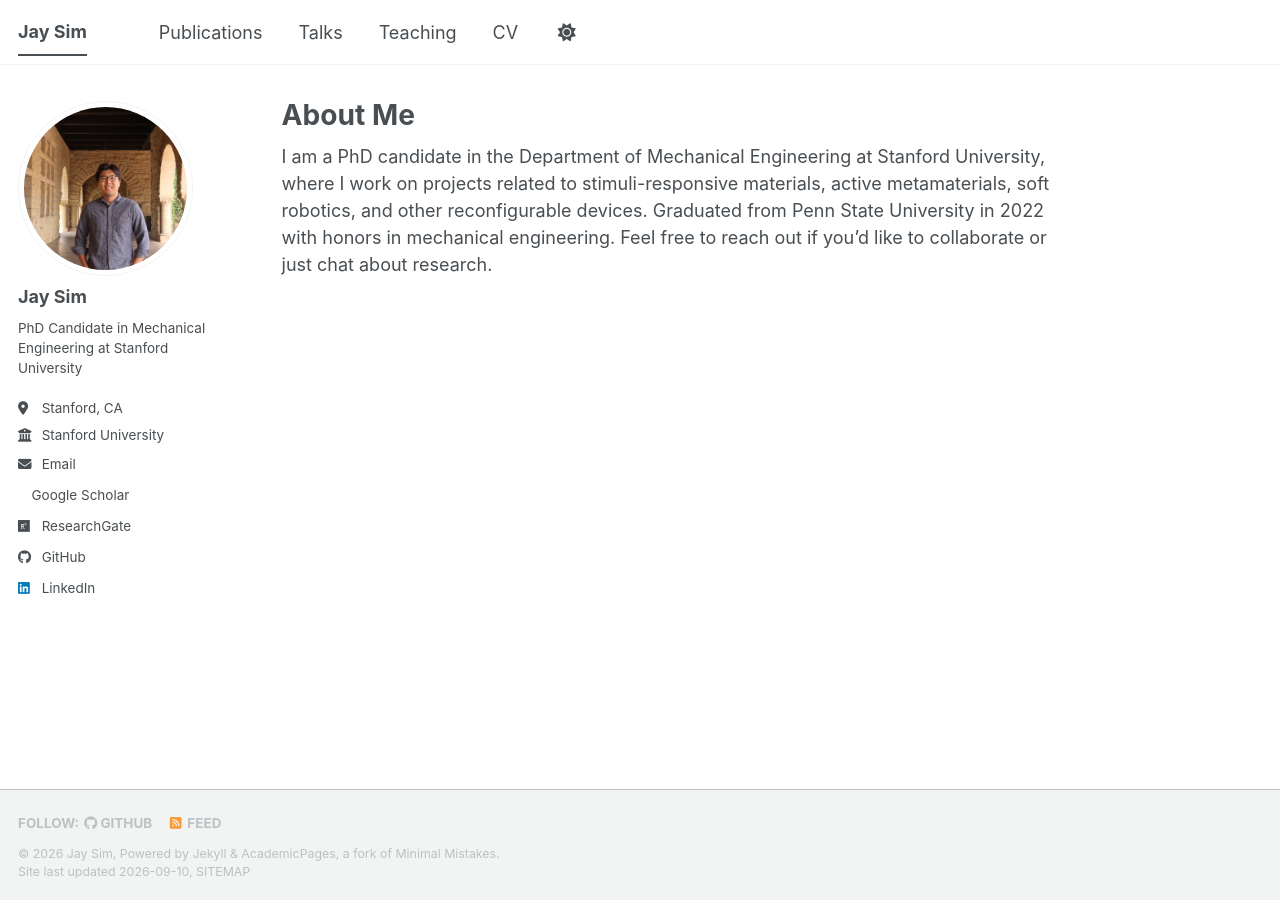
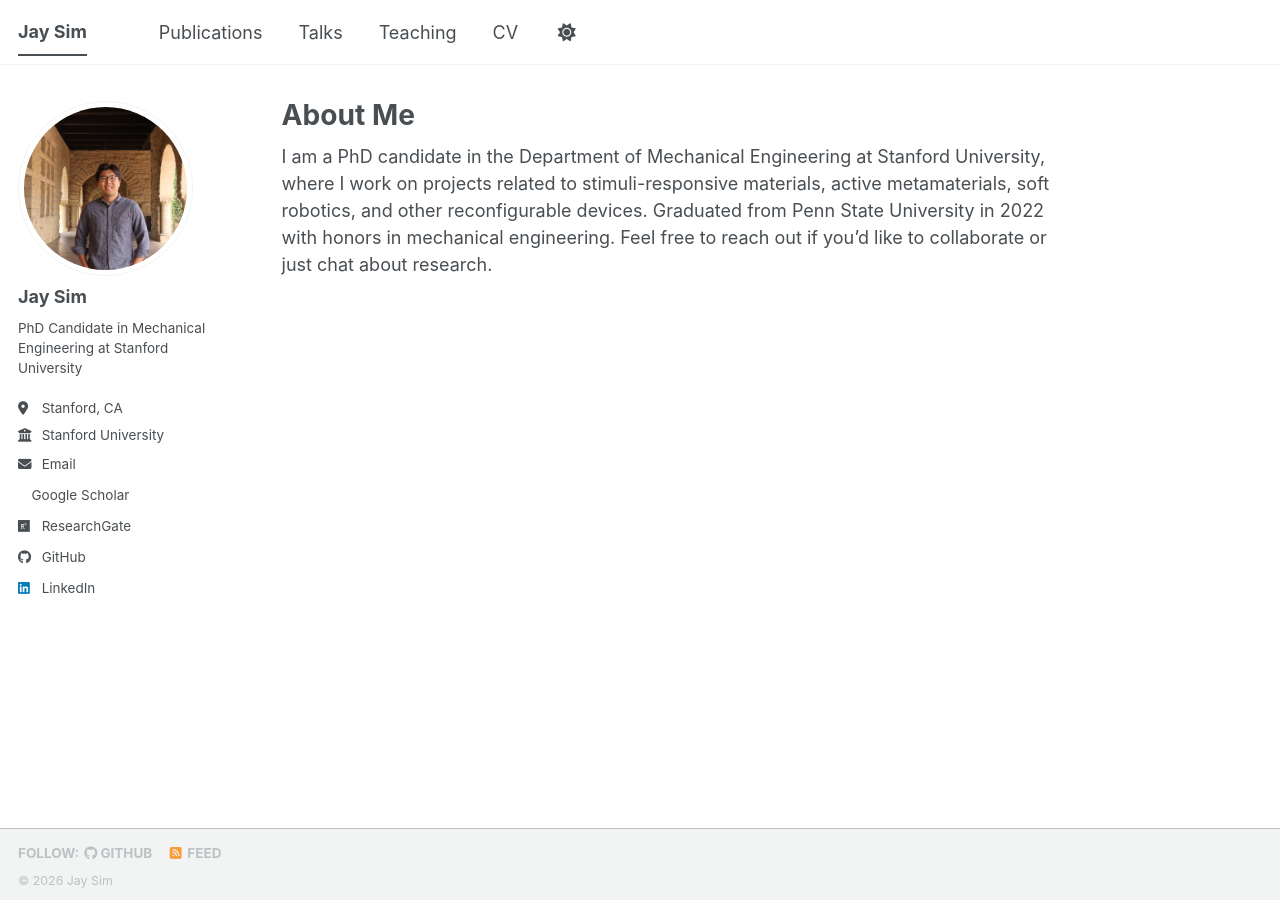
Before and after one commit to jaysejinsim/jaysejinsim.github.io, a Jekyll site: the page built from _pages/about.md, in a window 1280 px wide. Built offline with Jekyll 4.4.1, drawn with Linux system fonts in a browser that asks for light colours; a style sheet for code colours, icons or effects is not loaded.

Commit message:
Shrink footer: tighter padding, drop template attribution line

```diff
--- a/_includes/footer.html
+++ b/_includes/footer.html
@@ -20,6 +20,5 @@
 {% endif %}
 
 <div class="page__footer-copyright">
-  &copy; {{ site.time | date: '%Y' }} {{ site.name | default: site.title }}, {{ site.data.ui-text[site.locale].powered_by | default: "Powered by" }} <a href="https://jekyllrb.com" rel="nofollow">Jekyll</a> &amp; <a href="https://github.com/academicpages/academicpages.github.io">AcademicPages</a>, a fork of <a href="https://mademistakes.com/work/minimal-mistakes-jekyll-theme/" rel="nofollow">Minimal Mistakes</a>.<br />
-  Site last updated {{ "now" | date: '%Y-%m-%d' }}, <a href="/sitemap/" style="text-transform: uppercase;">{{ site.data.ui-text[site.locale].site_map | default: "Sitemap" }}</a>
+  &copy; {{ site.time | date: '%Y' }} {{ site.name | default: site.title }}
 </div>
--- a/_sass/layout/_footer.scss
+++ b/_sass/layout/_footer.scss
@@ -31,9 +31,9 @@
     @include clearfix;
     margin-left: auto;
     margin-right: auto;
-    margin-top: 1em;
+    margin-top: 0.5em;
     max-width: 100%;
-    padding: 0 1em 1em;
+    padding: 0 1em 0.5em;
 
     @include breakpoint($x-large) {
       max-width: $x-large;
@@ -79,8 +79,8 @@
 
   li {
     display: inline-block;
-    padding-top: 5px;
-    padding-bottom: 5px;
+    padding-top: 2px;
+    padding-bottom: 2px;
     font-family: $sans-serif-narrow;
     font-size: $type-size-6;
     text-transform: uppercase;
```
